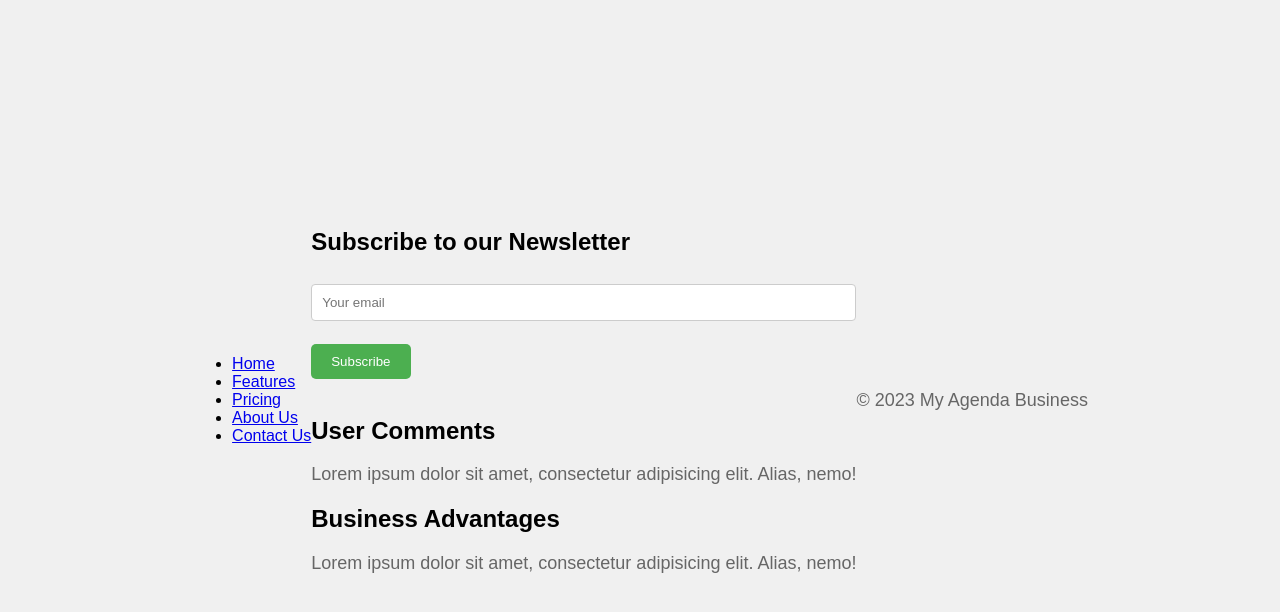
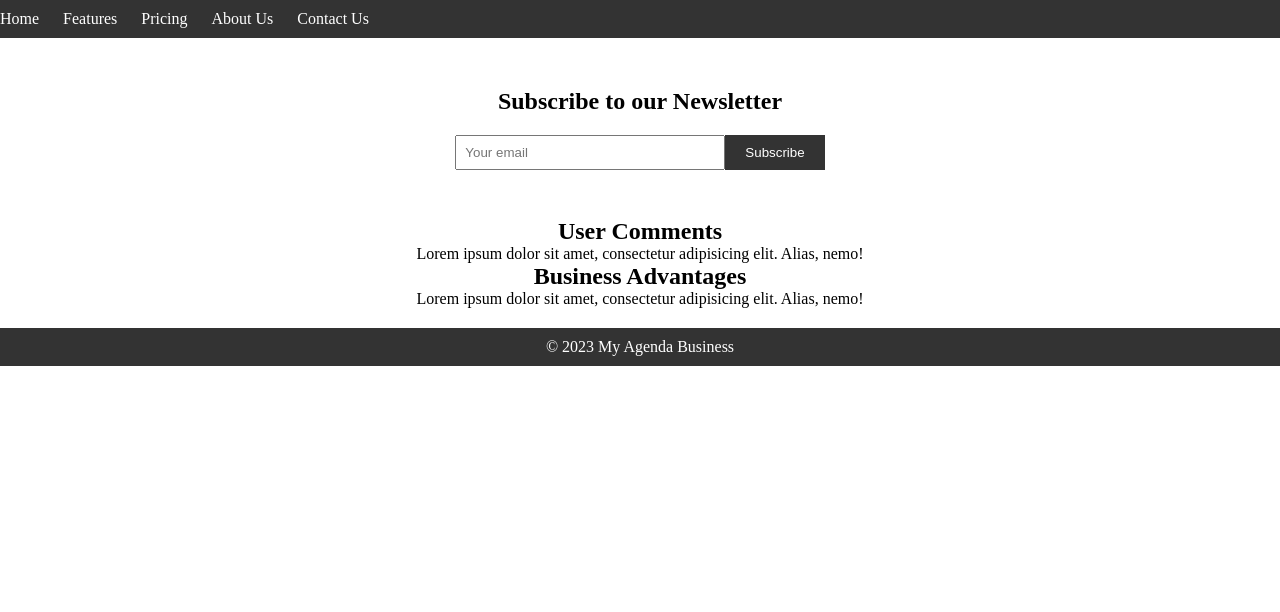
Before and after one commit to caliskanhalil/JuniorKafasi.github.io, a plain HTML site: page index.html in a window 1280 px wide. Drawn offline with Linux system fonts and the light colour scheme; a script that the page names is missing.

Commit message:
Update style.css

```diff
--- a/style.css
+++ b/style.css
@@ -1,62 +1,66 @@
-/* styles.css */
-body {
-    font-family: Arial, sans-serif;
+/* Styles for the homepage */
+
+/* Header styles */
+*{
     margin: 0;
+    padding: 0;
+}
+header {
+    background-color: #333;
+    color: #fff;
+    padding: 10px 0;
+}
+
+nav ul {
+    list-style: none;
+    margin: 0;
+    padding: 0;
+}
+
+nav ul li {
+    display: inline;
+    margin-right: 20px;
+}
+
+nav ul li a {
+    text-decoration: none;
+    color: #fff;
+}
+
+/* Main section styles */
+main {
+    text-align: center;
+    padding: 20px;
+}
+
+/* Form section styles */
+#form {
+    margin: 30px 0;
+}
+
+form {
     display: flex;
     justify-content: center;
-    align-items: center;
-    height: 100vh;
-    background-color: #f0f0f0;
+    margin-top: 20px;
 }
 
-.container {
-    text-align: center;
-    padding: 20px;
-    background-color: #fff;
-    border-radius: 10px;
-    box-shadow: 0 0 10px rgba(0, 0, 0, 0.1);
+form input[type="email"] {
+    padding: 8px;
+    width: 250px;
 }
 
-h1 {
-    color: #333;
+form button {
+    padding: 8px 20px;
+    background-color: #333;
+    color: #fff;
+    border: none;
+    cursor: pointer;
 }
 
-p {
-    color: #666;
-    font-size: 18px;
+/* Footer styles */
+footer {
+    background-color: #333;
+    color: #fff;
+    text-align: center;
+    padding: 10px 0;
 }
-
-button {
-    padding: 10px 20px;
-    margin-top: 15px;
-    border: none;
-    border-radius: 5px;
-    background-color: #4CAF50;
-    color: white;
-    cursor: pointer;
-}
-.form-container {
-      background-color: #fff;
-      padding: 20px;
-      border-radius: 5px;
-      box-shadow: 0 0 10px rgba(0, 0, 0, 0.1);
-    }
-    input[type="email"] {
-      width: 100%;
-      padding: 10px;
-      margin: 8px 0;
-      border: 1px solid #ccc;
-      border-radius: 4px;
-      box-sizing: border-box;
-    }
-    input[type="submit"] {
-      background-color: #4CAF50;
-      color: white;
-      padding: 10px 20px;
-      border: none;
-      border-radius: 4px;
-      cursor: pointer;
-    }
-    input[type="submit"]:hover {
-      background-color: #45a049;
-    }
```
